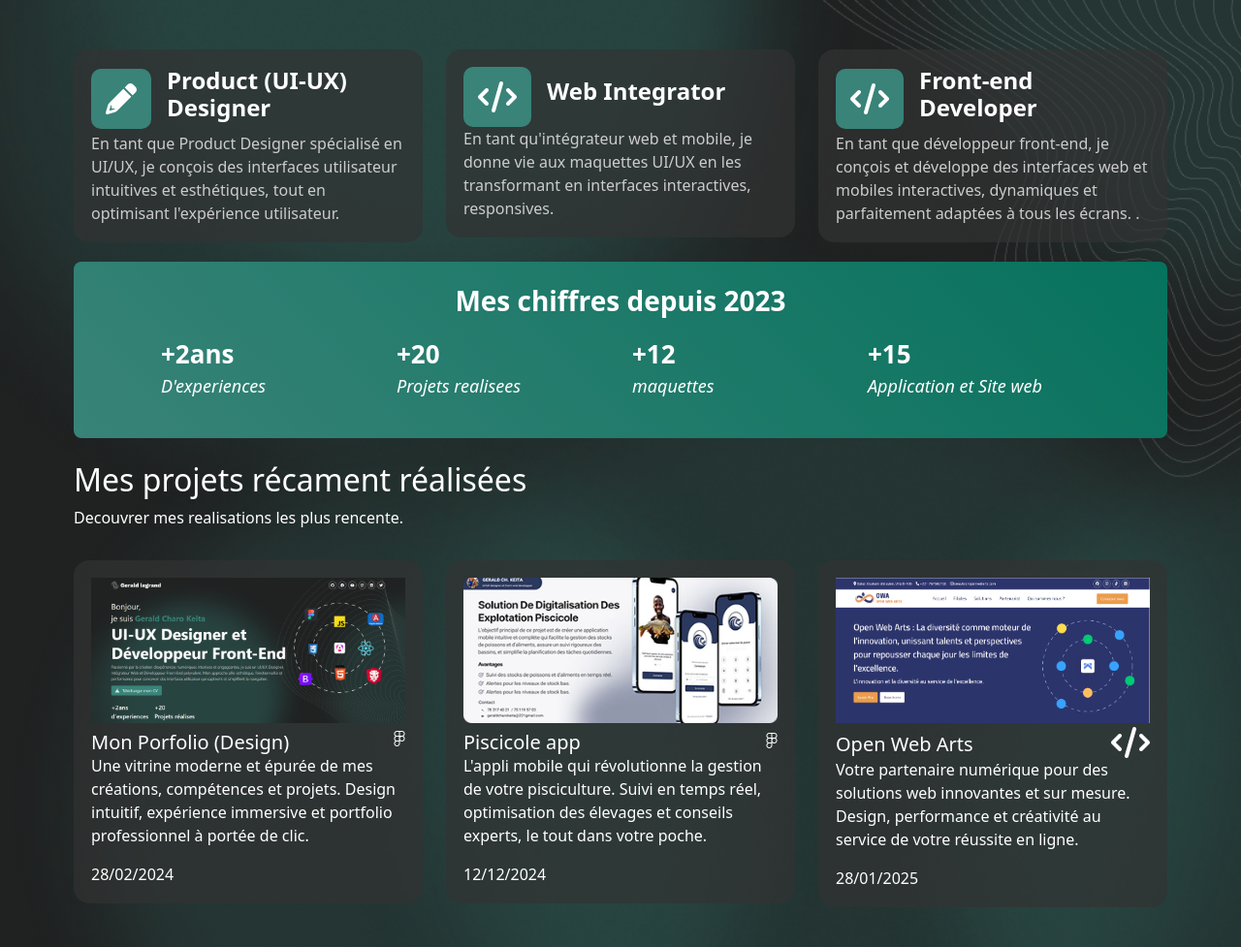
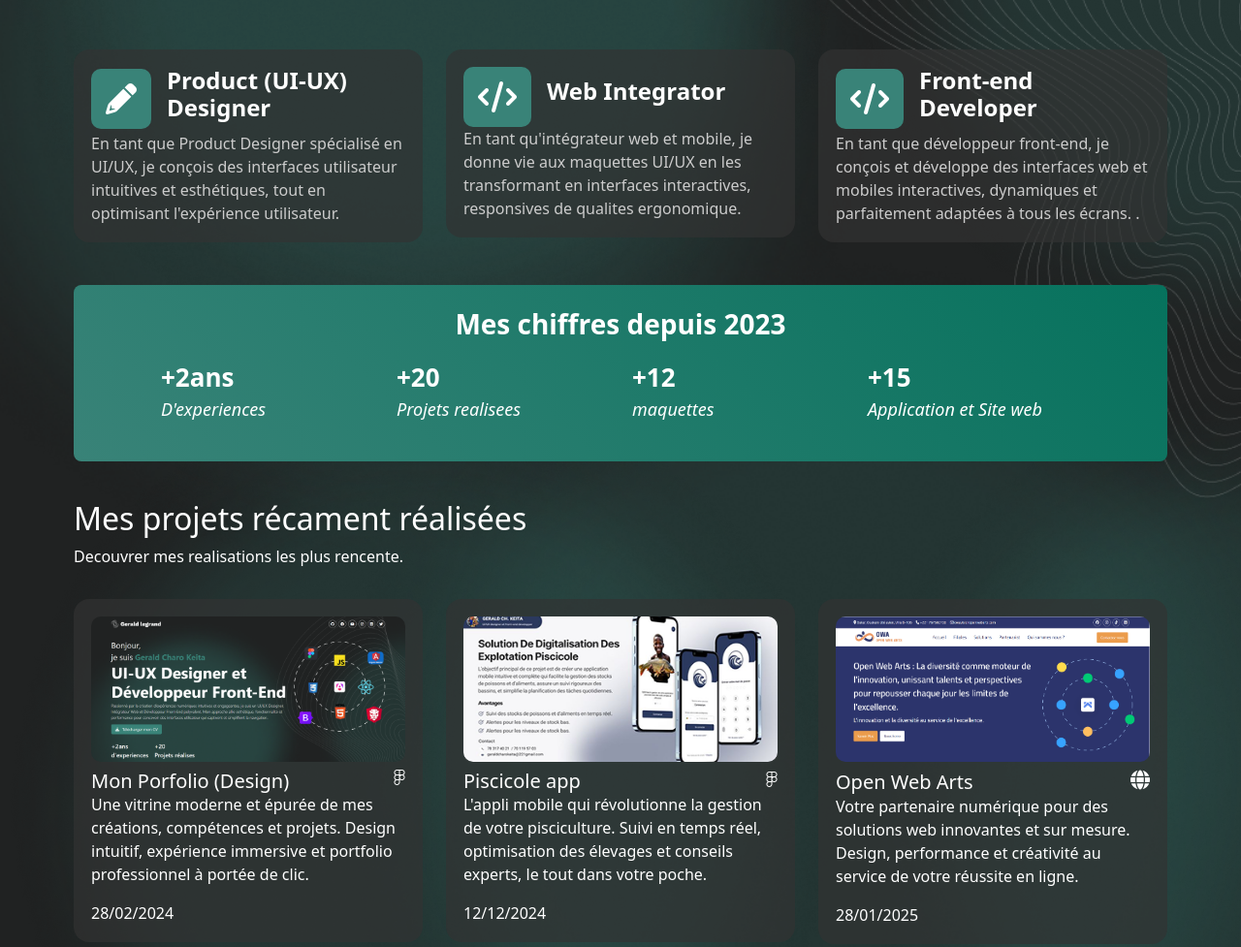
Before and after one commit to keita221/my_website, a plain HTML site: page index.html in a window 1280 px wide. Shown: the part 482-1459 px from the top of the page at 97% size. Drawn offline with nearby package versions, Linux system fonts and the light colour scheme.

Commit message:
global css

```diff
--- a/css/style.css
+++ b/css/style.css
@@ -7,9 +7,11 @@
   color: inherit; /* Hérite de la couleur du texte du parent */
 }
 .cod {
-  font-size: 10px;
+  font-size: 20px;
 }
-
+.espace {
+  padding: 24px 0px;
+}
 body {
   font-size: 16px; /* Taille de police de base */
   line-height: 1.5; /* Hauteur de ligne pour une meilleure lisibilité */
@@ -166,6 +168,9 @@ header {
   text-decoration: none;
   color: white;
 }
+.cards img {
+  border-radius: 10px;
+}
 .card i {
   background-color: #398378;
   padding: 15px;
--- a/index.html
+++ b/index.html
@@ -62,18 +62,8 @@
             </div>
         </div>
 
-        <!-- <div class="container">
-            <div class="chiffres d-flex align-items-center gap-4">
-                <div>
-                    +2ans <br> d'experiences
-                </div>
-                <div>
-                    +20 <br> Projets réalises
-                </div>
-            </div>
-        </div> -->
         <div class="container">
-            <div class="pt-4">
+            <div class="espace">
                 <div class="row g-4">
                     <!-- Carte 1 : Product (UI-UX) Designer -->
                     <div class="col-lg-4 col-md-6 col-sm-12">
@@ -103,7 +93,7 @@
                             </div>
                           </div>
                           <p class="card-text">
-                            En tant qu'intégrateur web et mobile, je donne vie aux maquettes UI/UX en les transformant en interfaces interactives, responsives.
+                            En tant qu'intégrateur web et mobile, je donne vie aux maquettes UI/UX en les transformant en interfaces interactives, responsives de qualites ergonomique.
                           </p>
                       </div>
                     </div>
@@ -127,6 +117,7 @@
             </div>
         </div>
 
+        <div class="pb-3">
             <div class="container">
                 <div class="green p-4">
                     <div class="container">
@@ -152,15 +143,16 @@
                     </div>
                 </div>
             </div>
+        </div>
 
-        <div class="pt-4 pb-5">
+        <div class="espace">
             <div class="container">
-                <div class="p-title">
+                <div class="p-title pb-3">
                     <h2>Mes projets récament réalisées</h2>
                     <p class="w-100">Decouvrer mes realisations les plus rencente.</p>
                 </div>
 
-                <div class="row g-4 pt-3">
+                <div class="row g-4 pb-4">
                     <div class="col-lg-4 col-md-6 col-sm-12 ">
                         <div  class="cards">
                             <a href="https://www.figma.com/proto/hzzDB8s4xj8bMcZFWRaM1m/Gerald-LEGRAND?node-id=0-1&t=LlG6Ya8oSlMXhHJY-1">
@@ -204,7 +196,7 @@
                                         <h5 class="pt-2 m-0">Open Web Arts</h5>
                                     </div>
                                     <div  class="cod pt-1">
-                                        <i class="fa fa-code"></i>
+                                        <i class="fa fa-globe"></i>
                                     </div>
                                 </div>
                                 <p>Votre partenaire numérique pour des solutions web innovantes et sur mesure. Design, performance et créativité au service de votre réussite en ligne.</p>
@@ -244,8 +236,8 @@
                         </div>
                     </div>
                     </div>
+            </footer>
         </div>
-        </footer>
     </main>
 </body>
 </html>
```
Also changed, not shown: images/pro.png. Lines whose indentation alone changed are shown as unchanged.
